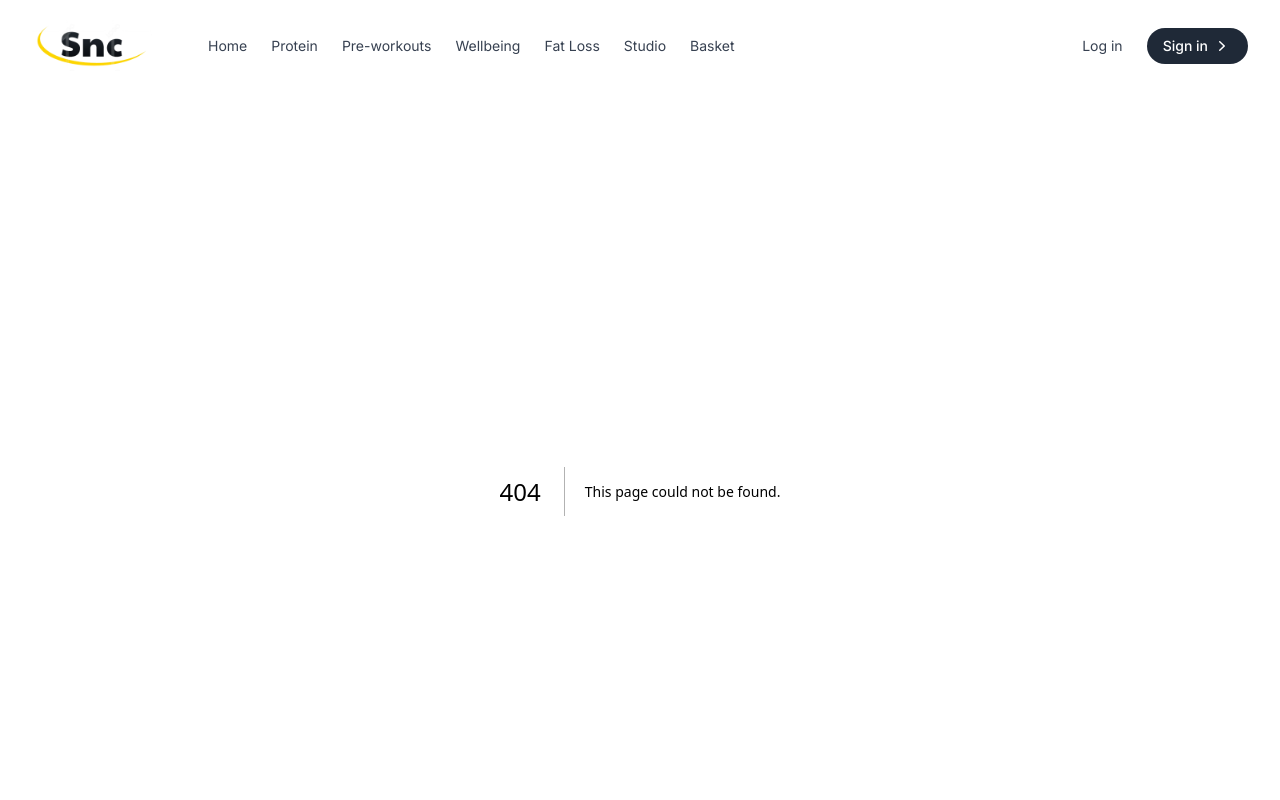
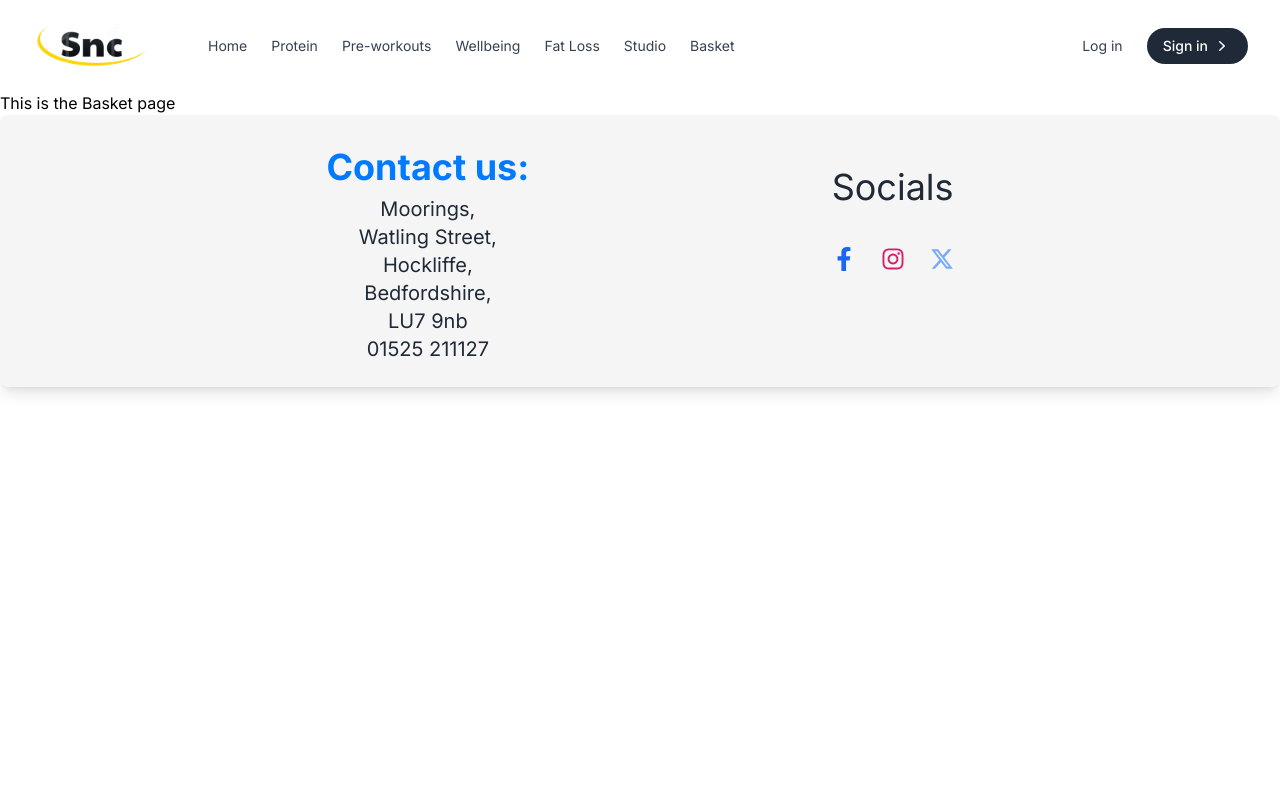
Before and after one commit to jacam666/testsncstore, a Next.js app: page /Basket in a window 1280 px wide. Before the commit this address had no page. Shown: the top 800 px of the page. Built offline with nearby package versions, Linux system fonts and the light colour scheme.

Commit message:
added basket page

```diff
--- /dev/null
+++ b/src/app/Basket/page.js
@@ -0,0 +1,8 @@
+export default function Basket() {
+    return(
+        <div>
+            <h1>This is the Basket page</h1>
+        </div>
+
+    )
+}
--- a/src/app/FatLoss/page.js
+++ b/src/app/FatLoss/page.js
@@ -9,7 +9,7 @@ export default function FatLoss() {
         <div className="fatLoss-page">
             <div className="bg-gradient-to-r from-yellow-100 to-red-300 p-6">
                 <div className="flex flex-col xl:flex-row items-center justify-center gap-8 p-6">
-                    <div className="shadow-xl hover:shadow-2xl transition duration-300 ease-in-out">
+                    <div className=" transition duration-300 ease-in-out">
                         <Image
                             width={500}
                             height={500}
--- a/src/app/wellbeing/page.js
+++ b/src/app/wellbeing/page.js
@@ -16,6 +16,7 @@ export default function WellBeing() {
                             src="/images/snc images/CarouselP.C.T.jpg"
                             alt="homepage-image"
                             className="rounded-lg transform hover:scale-110"
+                            priority
                         />
                     </div>
                     <div className="flex flex-col items-start text-gray-700 space-y-4">
--- a/src/components/Navbar.js
+++ b/src/components/Navbar.js
@@ -15,7 +15,7 @@ export default function MyNavbar() {
         { title: "Wellbeing", path: "/wellbeing" },
         { title: "Fat Loss", path: "/FatLoss" },
         { title: "Studio", path: "/" },
-        { title: "Basket", path: "/" },
+        { title: "Basket", path: "/Basket" },
     ]
 
     useEffect(() => {
```
